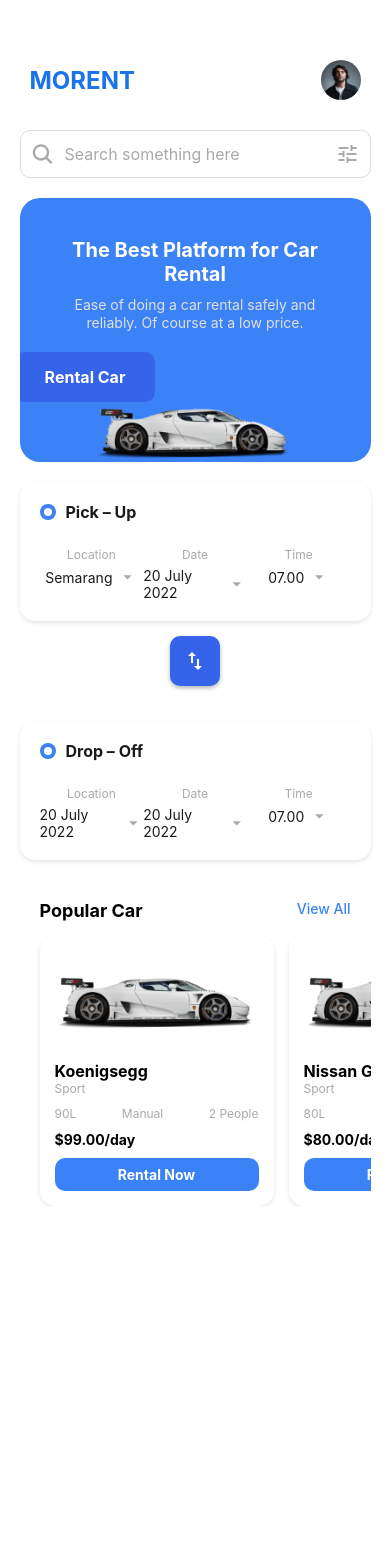
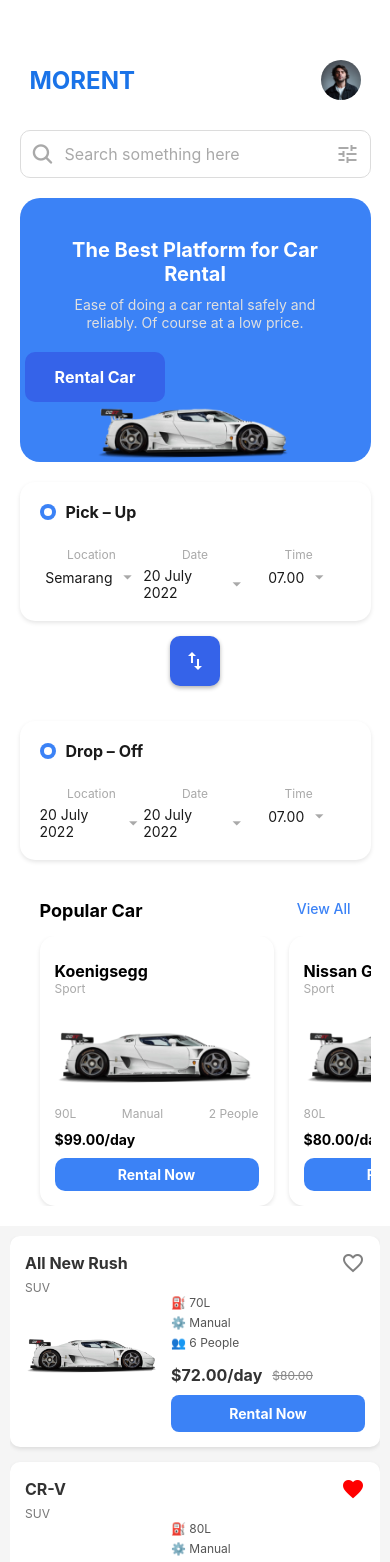
Before and after one commit to alfinvargheseonline/Morent, a React Native app: screen /Home in a window 390 px wide. Shown: the top 1562 px of the page. Before the commit the page ends 1226 px from the top, so only its background shows below. Built offline with nearby package versions, Linux system fonts and the light colour scheme.

Commit message:
Add RentalCars component and integrate it into Home screen

```diff
--- a/screen/Home.js
+++ b/screen/Home.js
@@ -11,6 +11,7 @@ import {
 } from "react-native";
 import { Ionicons, MaterialIcons } from "@expo/vector-icons";
 import HomeBody from "./HomeBody";
+import RentalCars from "./RentalCars";
 
 const { width } = Dimensions.get("window");
 
@@ -47,8 +48,11 @@ export default function App() {
         {/* Home Body Section */}
         <View style={styles.homeBodyContainer}>
           <HomeBody />
+
+
         </View>
-      </View>
+
+      </View><View><RentalCars /></View>
     </ScrollView>
   );
 }
@@ -304,7 +308,7 @@ const styles = StyleSheet.create({
     paddingVertical: 15,
     paddingHorizontal: 30,
     marginBottom: 20,
-    left: -110,
+    left: -100,
   },
   buttonText: {
     fontSize: 16,
--- a/screen/HomeBody.js
+++ b/screen/HomeBody.js
@@ -64,11 +64,14 @@ export default function PopularCars() {
 const CarCard = ({ car }) => (
   <View style={styles.card}>
     {/* Car Image */}
+
+    <Text style={styles.carName}>{car.name}</Text>
+    <Text style={styles.carType}>{car.type}</Text>
+
     <Image source={car.image} style={styles.carImage} resizeMode="contain" />
 
     {/* Car Info */}
-    <Text style={styles.carName}>{car.name}</Text>
-    <Text style={styles.carType}>{car.type}</Text>
+
 
     {/* Specifications */}
     <View style={styles.specsContainer}>
--- /dev/null
+++ b/screen/RentalCars.js
@@ -0,0 +1,221 @@
+import React from "react";
+import {
+  View,
+  Text,
+  Image,
+  StyleSheet,
+  TouchableOpacity,
+  FlatList,
+  Dimensions,
+} from "react-native";
+import { MaterialIcons } from "@expo/vector-icons";
+
+const { width } = Dimensions.get("window");
+
+const cars = [
+  {
+    id: "1",
+    name: "All New Rush",
+    type: "SUV",
+    image: require("../assets/car.png"), // Replace with your car image
+    fuel: "70L",
+    transmission: "Manual",
+    capacity: "6 People",
+    price: "$72.00/day",
+    oldPrice: "$80.00",
+    isFavorite: false,
+  },
+  {
+    id: "2",
+    name: "CR-V",
+    type: "SUV",
+    image: require("../assets/car.png"), // Replace with your car image
+    fuel: "80L",
+    transmission: "Manual",
+    capacity: "6 People",
+    price: "$80.00/day",
+    oldPrice: null,
+    isFavorite: true,
+  },
+  {
+    id: "3",
+    name: "All New Terios",
+    type: "SUV",
+    image: require("../assets/car.png"), // Replace with your car image
+    fuel: "90L",
+    transmission: "Manual",
+    capacity: "6 People",
+    price: "$74.00/day",
+    oldPrice: null,
+    isFavorite: false,
+  },
+  {
+    id: "4",
+    name: "New MG ZS",
+    type: "SUV",
+    image: require("../assets/car.png"), // Replace with your car image
+    fuel: "80L",
+    transmission: "Manual",
+    capacity: "6 People",
+    price: "$80.00/day",
+    oldPrice: null,
+    isFavorite: false,
+  },
+  {
+    id: "5",
+    name: "MG ZX Exclusive",
+    type: "Hatchback",
+    image: require("../assets/car.png"), // Replace with your car image
+    fuel: "70L",
+    transmission: "Manual",
+    capacity: "6 People",
+    price: "$76.00/day",
+    oldPrice: "$80.00",
+    isFavorite: true,
+  },
+];
+
+const RentalCars = () => {
+  return (
+    <View style={styles.container}>
+      <FlatList
+        data={cars}
+        keyExtractor={(item) => item.id}
+        renderItem={({ item }) => <CarCard car={item} />}
+        contentContainerStyle={styles.listContainer}
+      />
+    </View>
+  );
+};
+
+const CarCard = ({ car }) => (
+  <View style={styles.card}>
+    {/* Header Section */}
+    <View style={styles.header}>
+      <Text style={styles.carName}>{car.name}</Text>
+      <TouchableOpacity>
+        <MaterialIcons
+          name={car.isFavorite ? "favorite" : "favorite-border"}
+          size={24}
+          color={car.isFavorite ? "red" : "gray"}
+        />
+      </TouchableOpacity>
+    </View>
+    <Text style={styles.carType}>{car.type}</Text>
+
+    {/* Main Content */}
+    <View style={styles.mainContent}>
+      {/* Car Image */}
+      <Image source={car.image} style={styles.carImage} resizeMode="contain" />
+
+      {/* Details in Column */}
+      <View style={styles.detailsColumn}>
+        {/* Specifications */}
+        <View style={styles.specsContainer}>
+          <Text style={styles.specText}>⛽ {car.fuel}</Text>
+          <Text style={styles.specText}>⚙️ {car.transmission}</Text>
+          <Text style={styles.specText}>👥 {car.capacity}</Text>
+        </View>
+
+        {/* Pricing */}
+        <View style={styles.priceContainer}>
+          <Text style={styles.price}>{car.price}</Text>
+          {car.oldPrice && <Text style={styles.oldPrice}>{car.oldPrice}</Text>}
+        </View>
+
+        {/* Rental Button */}
+        <TouchableOpacity style={styles.rentalButton}>
+          <Text style={styles.rentalText}>Rental Now</Text>
+        </TouchableOpacity>
+      </View>
+    </View>
+  </View>
+);
+
+const styles = StyleSheet.create({
+  container: {
+    flex: 1,
+    backgroundColor: "#F5F5F5",
+    padding: 10,
+  },
+  listContainer: {
+    paddingBottom: 20,
+  },
+  card: {
+    backgroundColor: "#FFFFFF",
+    borderRadius: 10,
+    padding: 15,
+    marginBottom: 15,
+    shadowColor: "#000",
+    shadowOffset: { width: 0, height: 2 },
+    shadowOpacity: 0.1,
+    shadowRadius: 4,
+    elevation: 3,
+  },
+  header: {
+    flexDirection: "row",
+    justifyContent: "space-between",
+    alignItems: "center",
+  },
+  carName: {
+    fontSize: 16,
+    fontWeight: "bold",
+    color: "#333",
+  },
+  carType: {
+    fontSize: 12,
+    color: "#777",
+    marginTop: 5,
+  },
+  mainContent: {
+    flexDirection: "row",
+    justifyContent: "space-between",
+    alignItems: "flex-start",
+  },
+  carImage: {
+    width: "40%",
+    height: 120,
+  },
+  detailsColumn: {
+    flex: 1,
+    marginLeft: 10,
+    justifyContent: "space-between",
+  },
+  specsContainer: {
+    marginBottom: 10,
+  },
+  specText: {
+    fontSize: 12,
+    color: "#555",
+    marginBottom: 5,
+  },
+  priceContainer: {
+    flexDirection: "row",
+    alignItems: "center",
+    marginBottom: 10,
+  },
+  price: {
+    fontSize: 16,
+    fontWeight: "bold",
+    color: "#333",
+    marginRight: 10,
+  },
+  oldPrice: {
+    fontSize: 12,
+    color: "#888",
+    textDecorationLine: "line-through",
+  },
+  rentalButton: {
+    backgroundColor: "#3B82F6",
+    borderRadius: 8,
+    paddingVertical: 10,
+    alignItems: "center",
+  },
+  rentalText: {
+    fontSize: 14,
+    color: "#FFF",
+    fontWeight: "bold",
+  },
+});
+
+export default RentalCars;
```
